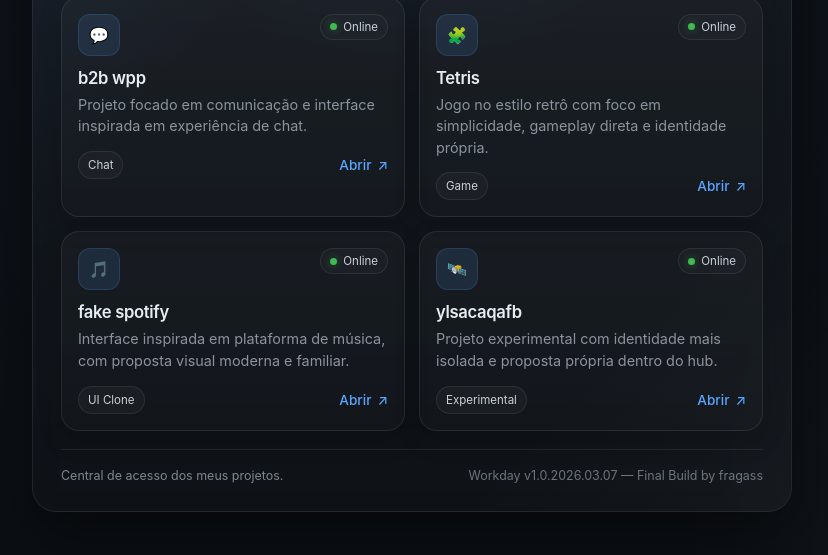
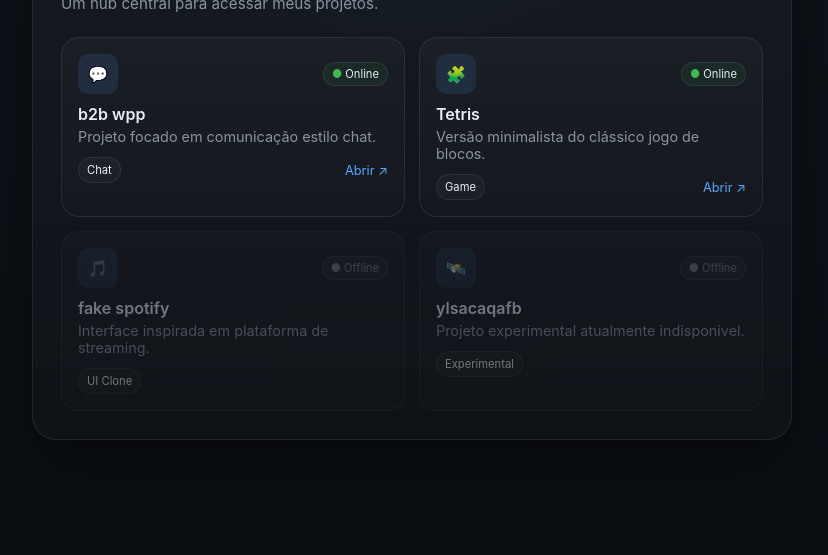
Before and after one commit to fragass/fragass, a plain HTML site: page index.html in a window 1280 px wide. Shown: the part 245-800 px from the top of the page, without its empty margins (228-1056 px from the left). Drawn offline with Linux system fonts and the light colour scheme.

Commit message:
Update index.html

```diff
--- a/index.html
+++ b/index.html
@@ -11,7 +11,6 @@
   --bg:#0b0f14;
   --bg-2:#0f141b;
   --card:#121821;
-      --card-2:#151c26;
   --border:rgba(255,255,255,.08);
   --border-strong:rgba(255,255,255,.14);
   --text:#e6edf3;
@@ -19,18 +18,14 @@
   --accent:#58a6ff;
   --accent-soft:rgba(88,166,255,.12);
   --success:#3fb950;
+  --offline:#6e7681;
   --shadow:0 25px 60px rgba(0,0,0,.45);
-      --radius:18px;
 }
 
 *{
 box-sizing:border-box;
 margin:0;
 padding:0;
-    }
-
-    html{
-      scroll-behavior:smooth;
 }
 
 body{
@@ -41,7 +36,6 @@
 padding:24px;
 background:
 radial-gradient(circle at top, rgba(88,166,255,.10) 0%, transparent 30%),
-        radial-gradient(circle at bottom right, rgba(255,255,255,.04) 0%, transparent 25%),
 linear-gradient(180deg, var(--bg-2) 0%, var(--bg) 100%);
 font-family:-apple-system,BlinkMacSystemFont,"Segoe UI",Roboto,Inter,sans-serif;
 color:var(--text);
@@ -53,28 +47,13 @@
 }
 
 .panel{
-      position:relative;
-      overflow:hidden;
 background:linear-gradient(180deg, rgba(255,255,255,.03), rgba(255,255,255,.015));
 border:1px solid var(--border);
 border-radius:24px;
 box-shadow:var(--shadow);
-      backdrop-filter:blur(10px);
-    }
-
-    .panel::before{
-      content:"";
-      position:absolute;
-      inset:0;
-      background:
-        linear-gradient(135deg, rgba(88,166,255,.08), transparent 28%),
-        linear-gradient(315deg, rgba(255,255,255,.025), transparent 24%);
-      pointer-events:none;
 }
 
 .content{
-      position:relative;
-      z-index:1;
 padding:28px;
 }
 
@@ -82,7 +61,6 @@
 display:flex;
 justify-content:space-between;
 align-items:flex-start;
-      gap:16px;
 margin-bottom:24px;
 }
 
@@ -106,41 +84,32 @@
 height:8px;
 border-radius:50%;
 background:var(--success);
-      box-shadow:0 0 10px rgba(63,185,80,.45);
-      flex-shrink:0;
 }
 
 h1{
-      font-size:clamp(1.8rem, 4vw, 2.5rem);
-      line-height:1.05;
-      letter-spacing:-0.04em;
+font-size:2.2rem;
+letter-spacing:-.03em;
 margin-bottom:10px;
 }
 
 .subtitle{
 color:var(--muted);
-      font-size:.98rem;
-      line-height:1.6;
-      max-width:540px;
+font-size:.95rem;
 }
 
 .header-side{
 text-align:right;
-      min-width:110px;
 }
 
 .count{
 font-size:2rem;
 font-weight:700;
-      letter-spacing:-0.04em;
 }
 
 .count-label{
 color:var(--muted);
-      font-size:.78rem;
+font-size:.75rem;
 text-transform:uppercase;
-      letter-spacing:.08em;
-      margin-top:4px;
 }
 
 .grid{
@@ -158,187 +127,133 @@
 border:1px solid var(--border);
 border-radius:18px;
 padding:16px;
-      transition:
-        transform .18s ease,
-        border-color .18s ease,
-        background .18s ease,
-        box-shadow .18s ease;
-      box-shadow:0 10px 24px rgba(0,0,0,.18);
+transition:.18s ease;
 }
 
 .project:hover{
 transform:translateY(-3px);
 border-color:var(--border-strong);
 background:linear-gradient(180deg, rgba(255,255,255,.05), rgba(255,255,255,.025));
-      box-shadow:0 16px 32px rgba(0,0,0,.28);
 }
 
 .project-top{
 display:flex;
-      align-items:flex-start;
 justify-content:space-between;
-      gap:12px;
-      margin-bottom:12px;
+align-items:center;
+margin-bottom:10px;
 }
 
 .icon{
-      width:42px;
-      height:42px;
-      border-radius:12px;
+width:40px;
+height:40px;
+border-radius:10px;
 display:flex;
 align-items:center;
 justify-content:center;
-      font-size:1rem;
+background:var(--accent-soft);
 color:var(--accent);
-      background:var(--accent-soft);
-      border:1px solid rgba(88,166,255,.16);
-      flex-shrink:0;
 }
 
 .status{
-      display:inline-flex;
-      align-items:center;
-      gap:6px;
-      padding:5px 9px;
+font-size:.7rem;
+padding:4px 8px;
 border-radius:999px;
-      font-size:.72rem;
-      color:#c9d1d9;
 border:1px solid var(--border);
-      background:rgba(255,255,255,.025);
-      white-space:nowrap;
 }
 
-    .status::before{
-      content:"";
-      width:7px;
-      height:7px;
-      border-radius:50%;
-      background:var(--success);
-      box-shadow:0 0 8px rgba(63,185,80,.45);
-      flex-shrink:0;
+.status.online{
+background:rgba(63,185,80,.08);
+}
+
+.status.online::before{
+content:"● ";
+color:var(--success);
+}
+
+.status.offline{
+background:rgba(110,118,129,.08);
+color:var(--offline);
+}
+
+.status.offline::before{
+content:"● ";
+color:var(--offline);
 }
 
 .project-name{
-      font-size:1.04rem;
 font-weight:600;
-      letter-spacing:-0.02em;
-      margin-bottom:6px;
+margin-bottom:4px;
 }
 
 .project-desc{
 color:var(--muted);
 font-size:.9rem;
-      line-height:1.5;
-      min-height:42px;
 }
 
 .project-bottom{
-      margin-top:14px;
+margin-top:12px;
 display:flex;
 justify-content:space-between;
 align-items:center;
-      gap:10px;
 }
 
 .tag{
-      font-size:.72rem;
-      color:#c9d1d9;
+font-size:.7rem;
+padding:5px 8px;
+border-radius:999px;
 border:1px solid var(--border);
 background:rgba(255,255,255,.03);
-      padding:6px 9px;
-      border-radius:999px;
 }
 
 .open{
-      font-size:.85rem;
+font-size:.8rem;
 color:var(--accent);
-      display:flex;
-      align-items:center;
-      gap:6px;
-      font-weight:500;
 }
 
-    .open span{
-      transition:transform .18s ease;
+.project.offline{
+opacity:.45;
+cursor:not-allowed;
 }
 
-    .project:hover .open span{
-      transform:translateX(3px);
+.project.offline:hover{
+transform:none;
+border-color:var(--border);
+background:linear-gradient(180deg, rgba(255,255,255,.03), rgba(255,255,255,.015));
+}
+
+.project.offline .open{
+display:none;
 }
 
 .footer{
+margin-top:20px;
+padding-top:16px;
+border-top:1px solid var(--border);
+font-size:.75rem;
+color:var(--muted);
 display:flex;
 justify-content:space-between;
-      align-items:center;
-      gap:12px;
-      margin-top:18px;
-      padding-top:18px;
-      border-top:1px solid var(--border);
-      color:var(--muted);
-      font-size:.78rem;
-    }
-
-    .footer-left{
-      opacity:.9;
-    }
-
-    .footer-right{
-      opacity:.75;
-      text-align:right;
 }
 
 @media (max-width:700px){
-      .content{
-        padding:22px;
+.grid{
+grid-template-columns:1fr;
 }
 
 .header{
 flex-direction:column;
-        align-items:flex-start;
-      }
-
-      .header-side{
-        text-align:left;
-      }
-
-      .grid{
-        grid-template-columns:1fr;
-      }
-
-      .footer{
-        flex-direction:column;
-        align-items:flex-start;
-      }
-
-      .footer-right{
-        text-align:left;
-      }
-    }
-
-    @media (max-width:420px){
-      body{
-        padding:14px;
-      }
-
-      .content{
-        padding:18px;
-      }
-
-      .project{
-        padding:14px;
-      }
-
-      .project-desc{
-        min-height:auto;
+gap:10px;
 }
 }
 </style>
 </head>
 
 <body>
+
 <div class="container">
 <div class="panel">
 <div class="content">
+
 <div class="header">
 <div>
 <div class="eyebrow">
@@ -347,89 +262,106 @@
 </div>
 
 <h1>Workday</h1>
+
 <p class="subtitle">
-              Um hub central para acessar meus projetos de forma rápida, limpa e organizada.
+Um hub central para acessar meus projetos.
 </p>
 </div>
 
 <div class="header-side">
 <div class="count">04</div>
-            <div class="count-label">Projetos ativos</div>
+<div class="count-label">Projetos</div>
 </div>
 </div>
 
+
 <div class="grid">
-          <a class="project" href="https://s1mpl3s.vercel.app/" target="_blank" rel="noopener noreferrer">
+
+<a class="project" href="https://s1mpl3s.vercel.app/" target="_blank">
 <div class="project-top">
 <div class="icon">💬</div>
-              <div class="status">Online</div>
+<div class="status online">Online</div>
 </div>
+
 <div class="project-name">b2b wpp</div>
+
 <div class="project-desc">
-              Projeto focado em comunicação e interface inspirada em experiência de chat.
+Projeto focado em comunicação estilo chat.
 </div>
+
 <div class="project-bottom">
 <div class="tag">Chat</div>
-              <div class="open">Abrir <span>↗</span></div>
+<div class="open">Abrir ↗</div>
 </div>
 </a>
 
-          <a class="project" href="https://f4ll1ng.vercel.app/" target="_blank" rel="noopener noreferrer">
+
+<a class="project" href="https://f4ll1ng.vercel.app/" target="_blank">
 <div class="project-top">
 <div class="icon">🧩</div>
-              <div class="status">Online</div>
+<div class="status online">Online</div>
 </div>
+
 <div class="project-name">Tetris</div>
+
 <div class="project-desc">
-              Jogo no estilo retrô com foco em simplicidade, gameplay direta e identidade própria.
+Versão minimalista do clássico jogo de blocos.
 </div>
+
 <div class="project-bottom">
 <div class="tag">Game</div>
-              <div class="open">Abrir <span>↗</span></div>
+<div class="open">Abrir ↗</div>
 </div>
 </a>
 
-          <a class="project" href="https://as4d5a4s.vercel.app" target="_blank" rel="noopener noreferrer">
+
+<div class="project offline">
+
 <div class="project-top">
 <div class="icon">🎵</div>
-              <div class="status">Online</div>
+<div class="status offline">Offline</div>
 </div>
+
 <div class="project-name">fake spotify</div>
+
 <div class="project-desc">
-              Interface inspirada em plataforma de música, com proposta visual moderna e familiar.
+Interface inspirada em plataforma de streaming.
 </div>
+
 <div class="project-bottom">
 <div class="tag">UI Clone</div>
-              <div class="open">Abrir <span>↗</span></div>
 </div>
-          </a>
 
-          <a class="project" href="https://ylsacaqafb.vercel.app" target="_blank" rel="noopener noreferrer">
+</div>
+
+
+<div class="project offline">
+
 <div class="project-top">
 <div class="icon">🛰️</div>
-              <div class="status">Online</div>
+<div class="status offline">Offline</div>
 </div>
+
 <div class="project-name">ylsacaqafb</div>
+
 <div class="project-desc">
-              Projeto experimental com identidade mais isolada e proposta própria dentro do hub.
+Projeto experimental atualmente indisponível.
 </div>
+
 <div class="project-bottom">
 <div class="tag">Experimental</div>
-              <div class="open">Abrir <span>↗</span></div>
-            </div>
-          </a>
 </div>
 
-        <div class="footer">
-          <div class="footer-left">
-            Central de acesso dos meus projetos.
 </div>
-          <div class="footer-right">
-            Workday v1.0.2026.03.07 — Final Build by fragass
+
+</div>
+
+</div>
+
+
 </div>
 </div>
 </div>
-    </div>
-  </div>
+
 </body>
 </html>
```
Lines whose indentation alone changed are shown as unchanged.
